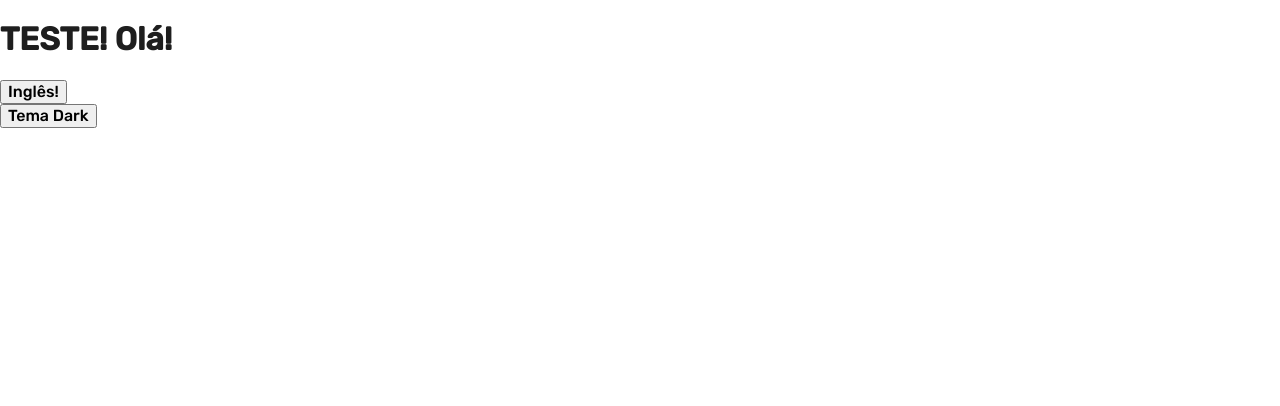
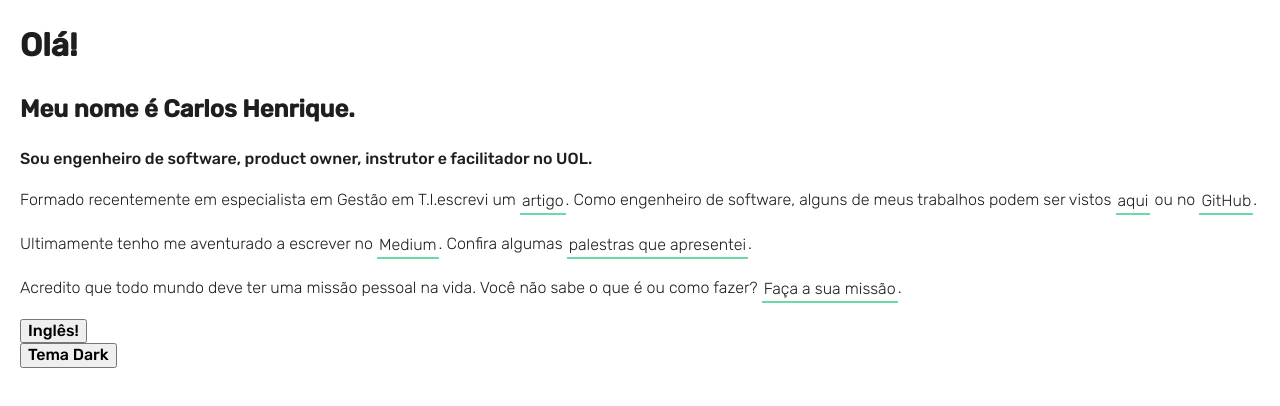
Before and after one commit to carlohcs/carlohcs.github.io, a Next.js app: page / in a window 1280 px wide. Shown: the top 406 px of the page. Built offline with nearby package versions, Linux system fonts and the light colour scheme.

Commit message:
[Index] Começo construção de fato

```diff
--- a/etc/messages.json
+++ b/etc/messages.json
@@ -1,12 +1,26 @@
 {
     "pt-br": {
         "home": {
-            "welcome": "Olá!"
+            "welcome": "Olá!",
+            "welcomeSubdescription": "Meu nome é Carlos Henrique.",
+            "description": [
+                "<strong>Sou engenheiro de software, product owner, instrutor e facilitador no UOL.</strong>",
+                "Formado recentemente em especialista em Gestão em T.I.escrevi um  <a href=\"TROCAR\">artigo</a>. Como engenheiro de software, alguns de meus trabalhos podem ser vistos <a href=\"TROCAR\">aqui</a> ou no <a href=\"https://github.com/carlohcs\">GitHub</a>.",
+                "Ultimamente tenho me aventurado a escrever no <a href=\"https://medium.com/@carlohcs\">Medium</a>. Confira algumas <a href=\"TROCAR\">palestras que apresentei</a>.",
+                "Acredito que todo mundo deve ter uma missão pessoal na vida. Você não sabe o que é ou como fazer? <a href=\"https://missaopessoal.com.br\">Faça a sua missão</a>."
+            ]
         }
     },
     "en": {
         "home": {
-            "welcome": "Hello!"
+            "welcome": "Hello!",
+            "welcomeSubdescription": "My name is Carlos Henrique.",
+            "description": [
+                "<strong> I'm a software engineer, product owner, instructor, and facilitator at UOL. </strong> ",
+                "Recently graduated as a IT Management Specialist I wrote a <a href=\"TROCAR\"> article </a>. As a software engineer, some of my work can be viewed <a href=\"TROCAR\"> here </a> or <a href=\"https://github.com/carlohcs\"> GitHub </a>. ",
+                "Lately I've been venturing to write at the <a href=\"https://medium.com/@carlohcs\"> Medium </a>. Check out some <a href=\"TROCAR\"> lectures I gave </a>.",
+                "I believe everyone should have a personal mission in life. Don't you know what it is or how to do it? <a href=\"https://missaopessoal.com.br\"> Do your mission</a>."
+            ]
         }
     }
 }
--- a/layouts/main.js
+++ b/layouts/main.js
@@ -17,14 +17,64 @@ const Main = props => (
         color: #1e1e1e;
 
         font-family: 'Rubik', sans-serif;
+        font-weight: 300;
+        line-height: 1.5;
       }
 
       body.dark-ui {
         background: #1e1e1e;
+        color: #e1e1e1;
+      }
+
+      a {
+        color: #1e1e1e;
+        text-decoration: none;
+        position: relative;
+        display: inline-block;
+        vertical-align: middle;
+        border-bottom: 2px solid rgba(29, 199, 121, 0.65);
+        transition: color 300ms cubic-bezier(0.47, 0.99, 1, 0.99), transform 0.3s ease-in-out;
+      }
+
+      a:hover {
         color: #fff;
+        transform: scale(1.1);
+      }
+
+      a:before {
+        content: " ";
+        position: absolute;
+        left: 0;
+        bottom: 0;
+        width: 0;
+        height: 100%;
+        z-index: -1;
+        background-color: #1DC779;
+        transform: perspective(1px) translateZ(0);
+        transition: width 600ms cubic-bezier(0.47, 0.99, 1, 0.99);
+      }
+
+      a:hover:before {
+        width: 100%;
+      }
+
+      @media screen and (min-width: 768px) {
+        a {
+          padding: 2px 2px 0;
+        }
+      }
+
+      body.dark-ui a {
+        color: #e1e1e1;
+      }
+
+      .container {
+        padding: 0 20px;
       }
     `}</style>
-    {props.children}
+    <div className="container">
+      {props.children}
+    </div>
   </div>
 );
 
--- a/pages/index.js
+++ b/pages/index.js
@@ -2,13 +2,21 @@ import React, { Component } from 'react'
 import Main from '../layouts/main'
 import { AppConsumer } from '../components/AppProvider'
 
+// https://reactjs.org/docs/dom-elements.html#dangerouslysetinnerhtml
+
 class Index extends Component {
     render() {
+        const createMarkup = value => ({__html: value})
         return (
             <AppConsumer>
                 {({ getMessage, toggleLang, toggleTheme }) => (
                     <Main>
-                        <h1>TESTE! {getMessage('home', 'welcome')}</h1>
+                        <h1>{getMessage('home', 'welcome')}</h1>
+                        <h2>{getMessage('home', 'welcomeSubdescription')}</h2>
+
+                        {getMessage('home', 'description').map((description, key) =>
+                            <p dangerouslySetInnerHTML={createMarkup(description)} key={key} />)}
+
                         <button onClick={() => toggleLang('EN')}>Inglês!</button>
                         <br />
                         <button onClick={toggleTheme}>Tema Dark</button>
```
